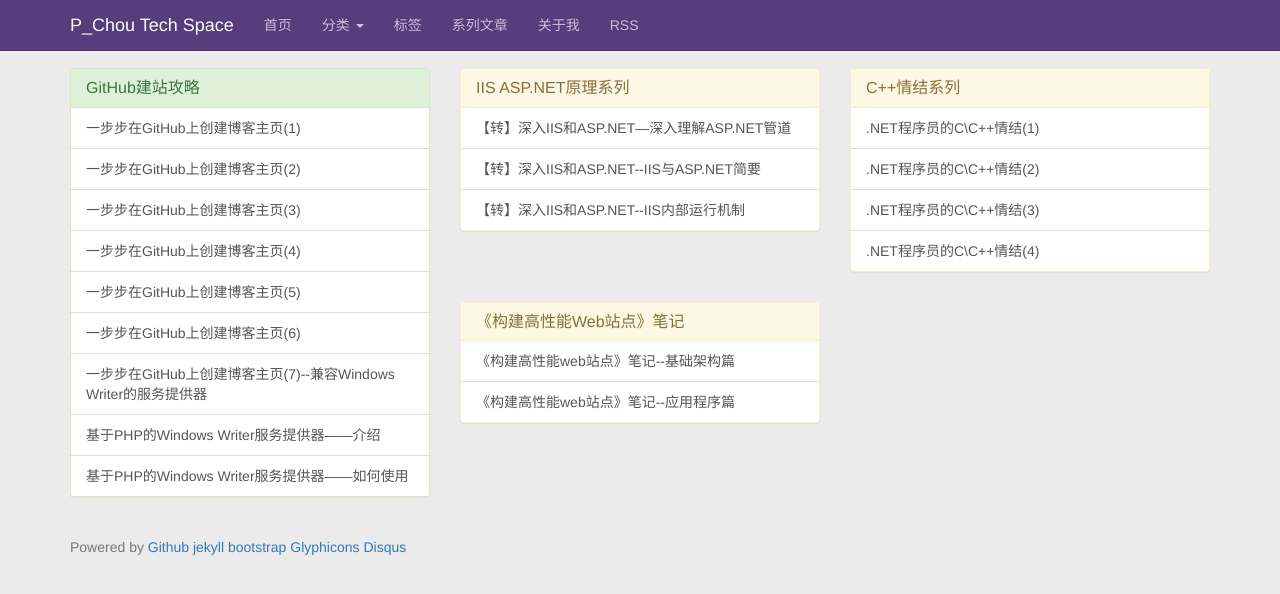
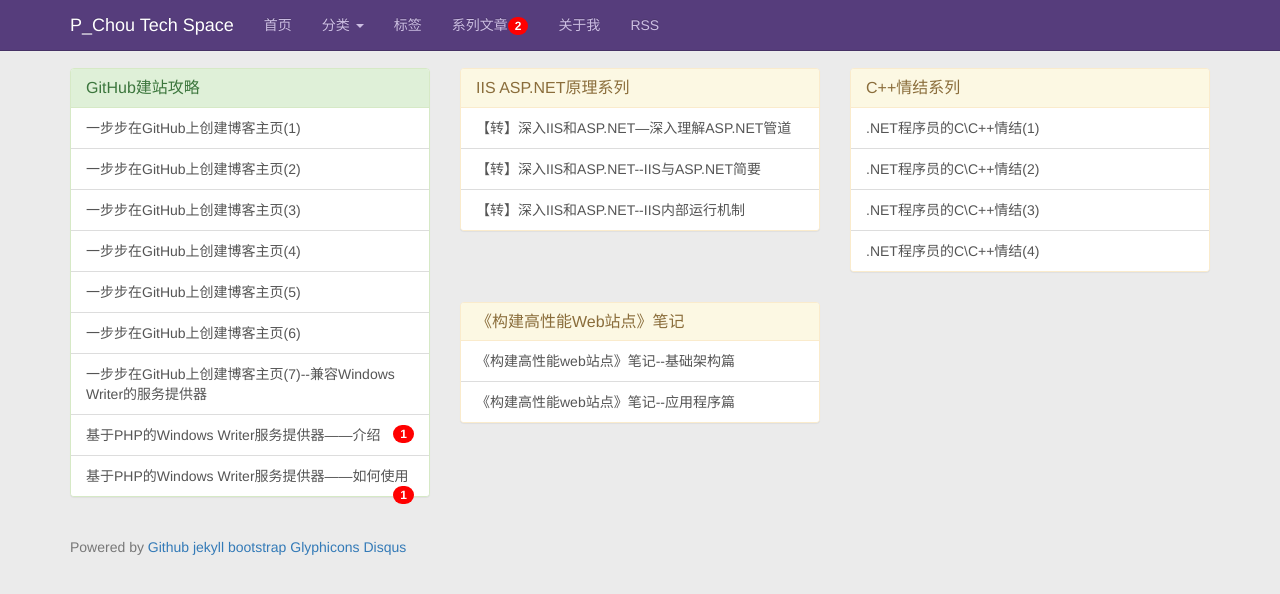
Before and after one commit to PChou/NRemedy, a Jekyll site: the page built from series.html, in a window 1280 px wide. Shown: the top 594 px of the page. Built offline with Jekyll 4.4.1, drawn with Linux system fonts in a browser that asks for light colours; nearby versions of some CDN libraries.

Commit message:
add badge for series

```diff
--- a/_layouts/default.html
+++ b/_layouts/default.html
@@ -62,7 +62,7 @@
 			          <a href="{{ site.baseurl }}/tag.html">标签</a>
 			        </li>
 			       	<li>
-			          <a href="{{ site.baseurl }}/series.html">系列文章</a>
+			          <a href="{{ site.baseurl }}/series.html">系列文章<span class="badge" style="background-color:red">2</span></a>
 			        </li>
 			        <li>
 			          <a href="{{ site.baseurl }}/me.html">关于我</a>
--- a/_layouts/postlayout.html
+++ b/_layouts/postlayout.html
@@ -58,7 +58,7 @@
 			          <a href="{{ site.baseurl }}/tag.html">标签</a>
 			        </li>
 			       	<li>
-			          <a href="{{ site.baseurl }}/series.html">系列文章</a>
+			          <a href="{{ site.baseurl }}/series.html">系列文章<span class="badge" style="background-color:red">2</span></a>
 			        </li>
 			        <li>
 			          <a href="{{ site.baseurl }}/me.html">关于我</a>
--- a/series.html
+++ b/series.html
@@ -18,8 +18,8 @@ title: P_Chou Tech Space
 				    <a href="{{ site.baseurl }}/web-build/2013/01/07/build-github-blog-page-05.html" class="list-group-item">一步步在GitHub上创建博客主页(5)</a>
 				    <a href="{{ site.baseurl }}/web-build/2013/01/09/build-github-blog-page-06.html" class="list-group-item">一步步在GitHub上创建博客主页(6)</a>
 				    <a href="{{ site.baseurl }}/web-build/2013/01/20/build-github-blog-page-07.html" class="list-group-item">一步步在GitHub上创建博客主页(7)--兼容Windows Writer的服务提供器</a>
-				    <a href="{{ site.baseurl }}/web-build/2013/10/23/526712a543031.html" class="list-group-item">基于PHP的Windows Writer服务提供器——介绍</a>
-				    <a href="{{ site.baseurl }}/web-build/2013/10/23/5267e1c65917c.html" class="list-group-item">基于PHP的Windows Writer服务提供器——如何使用</a>
+				    <a href="{{ site.baseurl }}/web-build/2013/10/23/526712a543031.html" class="list-group-item">基于PHP的Windows Writer服务提供器——介绍<span class="badge" style="background-color:red">1</span></a>
+				    <a href="{{ site.baseurl }}/web-build/2013/10/23/5267e1c65917c.html" class="list-group-item">基于PHP的Windows Writer服务提供器——如何使用<span class="badge" style="background-color:red">1</span></a>
 			    </div>
 	  		</div>
 		</div>
```
